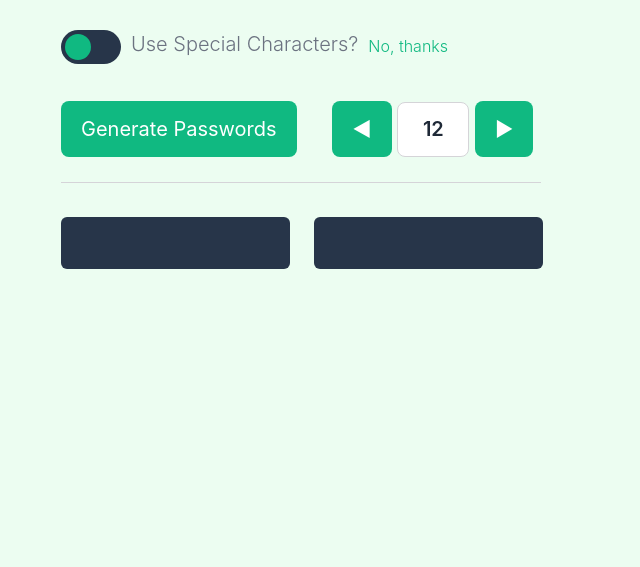
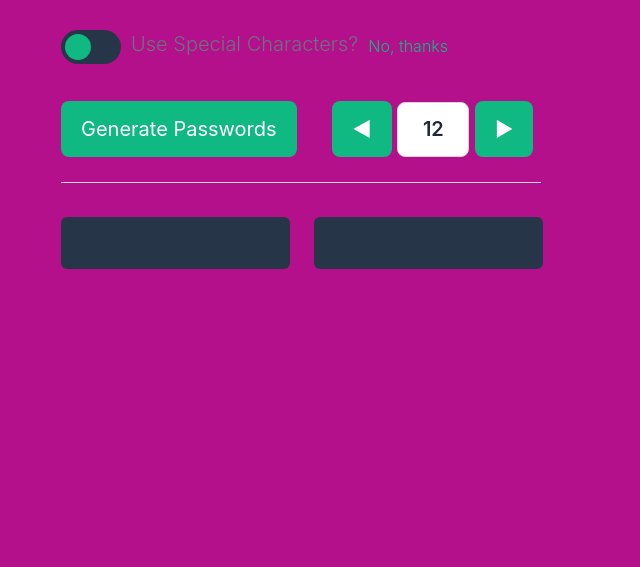
Before and after one commit to DairaSilva/MyStudy, a website built with Vite: page index.html in a window 1280 px wide. Shown: the part 233-800 px from the top of the page, without its empty margins (319-959 px from the left). Built offline with nearby package versions, Linux system fonts and the light colour scheme.

Commit message:
color change
changed color for an ugly pink

```diff
--- a/index.css
+++ b/index.css
@@ -13,7 +13,7 @@ body {
     max-width: 520px;
     margin-right: auto;
     margin-left: auto;
-    background-color: #ECFDF1;
+    background-color: #b4108b;
     color: #2B283A;
     margin-top: 0px;
     padding: 20px;
```
